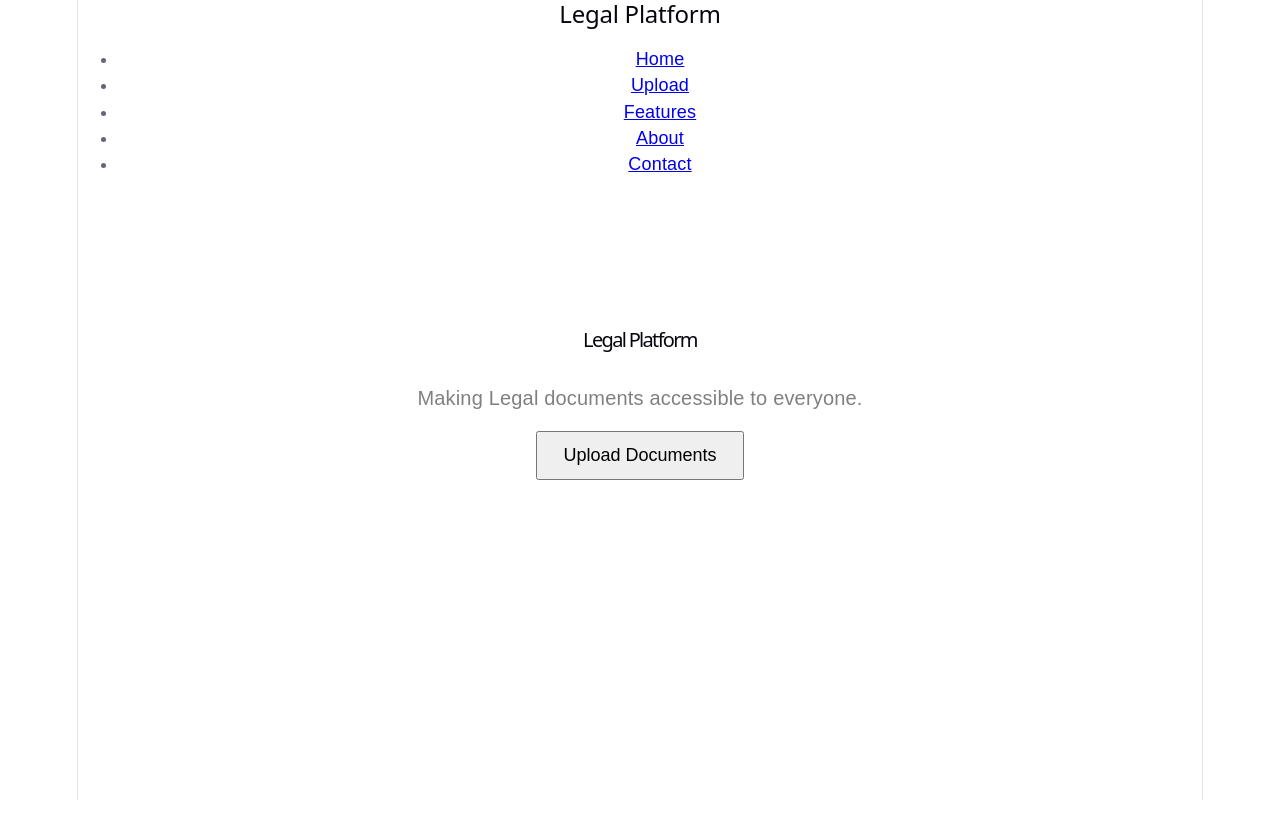
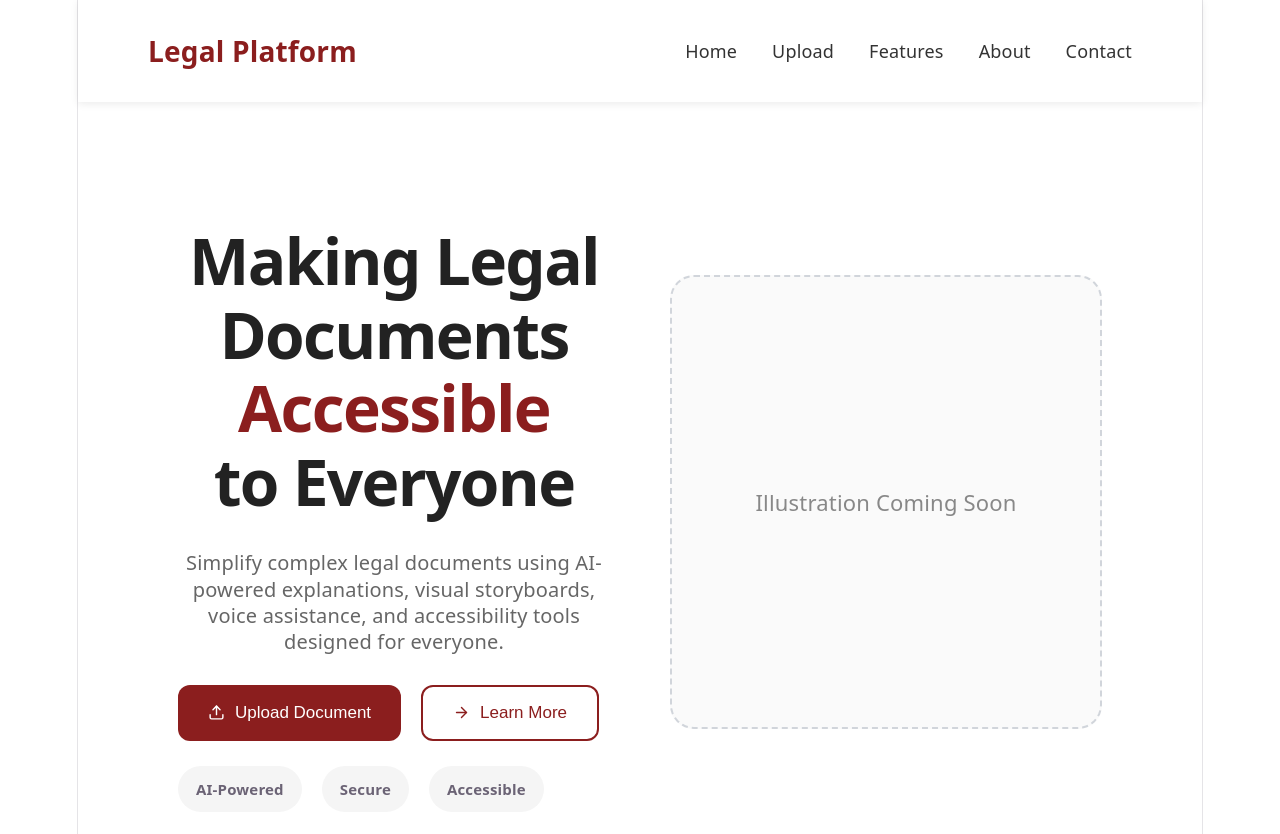
Before and after one commit to Faidaaa/legal_platform, a React app in the folder frontend/: page / in a window 1280 px wide. Shown: the top 834 px of the page. Before the commit the page ends 800 px from the top, so only its background shows below. Built offline with nearby package versions, Linux system fonts and the light colour scheme; the HTML template or start-up script is replaced by a standard one.

Commit message:
Create hero section

```diff
--- a/frontend/src/App.jsx
+++ b/frontend/src/App.jsx
@@ -1,5 +1,5 @@
 import{BrowserRouter,Routes, Route} from 'react-router-dom';
-import Navbar from './components/navbar';
+import Navbar from './components/Navbar';
 import Home from './pages/Home';
 import Upload from './pages/Upload';
 import Features from './pages/Features';
--- /dev/null
+++ b/frontend/src/components/Hero.css
@@ -0,0 +1,96 @@
+.hero{
+    display:flex;
+    justify-content:space-between;
+    align-items:center;
+    padding:90px 100px;
+    gap:60px;
+
+}
+.hero-left{
+    flex:1;
+}
+.hero-right{
+    flex:1;
+}
+.hero h1{
+    font-size:64px;
+    line-height:1.15;
+    font-weight:700;
+    color:#222;
+}
+.hero h1 span{
+    color:#8B1E1E;
+}
+.hero p{
+    margin:30px 0;
+    font-size:20px;
+    color:#666;
+}
+.hero-buttons{
+    display:flex;
+    gap:20px;
+    margin-bottom:25px;
+}
+.primary-button{
+    display:flex;
+    align-items:center;
+    gap:10px;
+    padding:16px 30px;
+    background:#8B1E1E;
+    color:white;
+    border:none;
+    border-radius:12px;
+    font-size:17px;
+    cursor:pointer;
+    transition:0.3s;
+}
+.primary-button:hover{
+    transform:translateY(-3px);
+    box-shadow:0 10px 25px rgba(139,30,30,0.25);
+}
+.secondary-button{
+    display:flex;
+    align-items:center;
+    gap:10px;
+    padding:16px 30px;
+    background:white;
+    border:2px solid #8B1E1E;
+    color:#8B1E1E;
+    border-radius:12px;
+    font-size:17px;
+    cursor:pointer;
+    transition:0.3s;
+}
+.secondary-button:hover{
+    background:#8B1E1E;
+    color:white;
+}
+.hero-tags{
+    display:flex;
+    gap:20px;
+    margin-top:15px;
+}
+.hero-tags span{
+    background:#F5F5F5;
+    padding:10px 18px;
+    border-radius:30px;
+    font-size:15px;
+    font-weight:600;
+}
+.image-placeholder{
+    height:450px;
+    border:2px dashed #d1d5db;
+    border-radius:24px;
+    display:flex;
+    align-items:center;
+    justify-content:center;
+    font-size:22px;
+    background:#fafafa;
+    color:#888;
+    transition:0.3s;
+    cursor:pointer;
+}
+.image-placeholder:hover{
+    transform:translateY(-6px);
+    box-shadow:0 12px 30px rgba(0,0,0,0.08);
+}
--- a/frontend/src/components/Hero.jsx
+++ b/frontend/src/components/Hero.jsx
@@ -0,0 +1,27 @@
+import{FiUpload, FiArrowRight} from 'react-icons/fi';
+import './Hero.css';
+
+function Hero() {
+    return(
+        <section className="hero">
+            <div className="hero-left">
+                <h1>Making Legal <br/>Documents <span>Accessible</span><br/>to Everyone</h1>
+                <p>Simplify complex legal documents using AI-powered explanations, visual storyboards, voice assistance, and accessibility tools designed for everyone.</p>
+                <div className="hero-buttons">
+                    <button className="primary-button"><FiUpload/>Upload Document</button>
+                    <button className="secondary-button"><FiArrowRight/>Learn More</button>
+                </div>
+                <div className="hero-tags">
+                    <span>AI-Powered</span>
+                    <span>Secure</span>
+                    <span>Accessible</span>
+                </div>
+            </div>
+            <div className="hero-right">
+                <div className="image-placeholder">Illustration Coming Soon</div>
+            </div>
+        </section>
+    );
+
+}
+export default Hero;
--- /dev/null
+++ b/frontend/src/components/Navbar.css
@@ -0,0 +1,44 @@
+.navbar{
+    display:flex;
+    justify-content:space-between;
+    align-items:center;
+    padding:20px 70px;
+    background:#ffffff;
+    box-shadow:0 2px 8px rgba(0,0,0,0.08);
+    position:sticky;
+    top:0;
+    z-index:1000;
+}
+.logo{
+    font-size:28px;
+    font-weight:bold;
+    color:#8B1E1E;
+}
+.nav-links{
+    display:flex;
+    gap:35px;
+    list-style:none;
+}
+.nav-links a{
+    text-decoration:none;
+    color:#333;
+    font-size:18px;
+    transition:color 0.3s;
+    position:relative;
+}
+.nav-links a:hover{
+    color:#8B1E1E;
+}
+.nav-links a::after{
+    content:"";
+    position:absolute;
+    left:0;
+    bottom:-5px;
+    width:0;
+    height:2px;
+    background-color:#8B1E1E;
+    transition:width 0.3s ease;
+}
+.nav-links a:hover::after{
+    width:100%;
+}
--- a/frontend/src/components/navbar.jsx
+++ b/frontend/src/components/navbar.jsx
@@ -1,15 +1,17 @@
 import{Link} from "react-router-dom";
+import './Navbar.css';
 function Navbar() {
     return(
-        <nav>
-        <h2>Legal Platform</h2>
-        <ul>
+        <nav className="navbar">
+            <div className="logo">Legal Platform</div>
+            <ul className="nav-links">
                 <li><Link to="/">Home</Link></li>
                 <li><Link to="/upload">Upload</Link></li>
                 <li><Link to="/features">Features</Link></li>
                 <li><Link to="/about">About</Link></li>
                 <li><Link to="/contact">Contact</Link></li>
             </ul>
+
         </nav>
     );
 }
--- a/frontend/src/pages/Home.jsx
+++ b/frontend/src/pages/Home.jsx
@@ -1,14 +1,9 @@
-import './../styles/Home.css';
+import Hero from "../components/Hero";
 
 function Home() {
     return(
         <>
-
-            <div className="hero">
-            <h1>Legal Platform</h1>
-            <p>Making Legal documents accessible to everyone.</p>
-            <button>Upload Documents</button>
-        </div>
+            <Hero />
         </>
     );
 }
--- /dev/null
+++ b/package.json
@@ -0,0 +1,5 @@
+{
+  "dependencies": {
+    "react-icons": "^5.7.0"
+  }
+}
```
Also changed, not shown: frontend/src/assets/hero-illustration.svg (added), 1 other file (tests, documents, lock files or other folders). Lines whose indentation alone changed are shown as unchanged.
